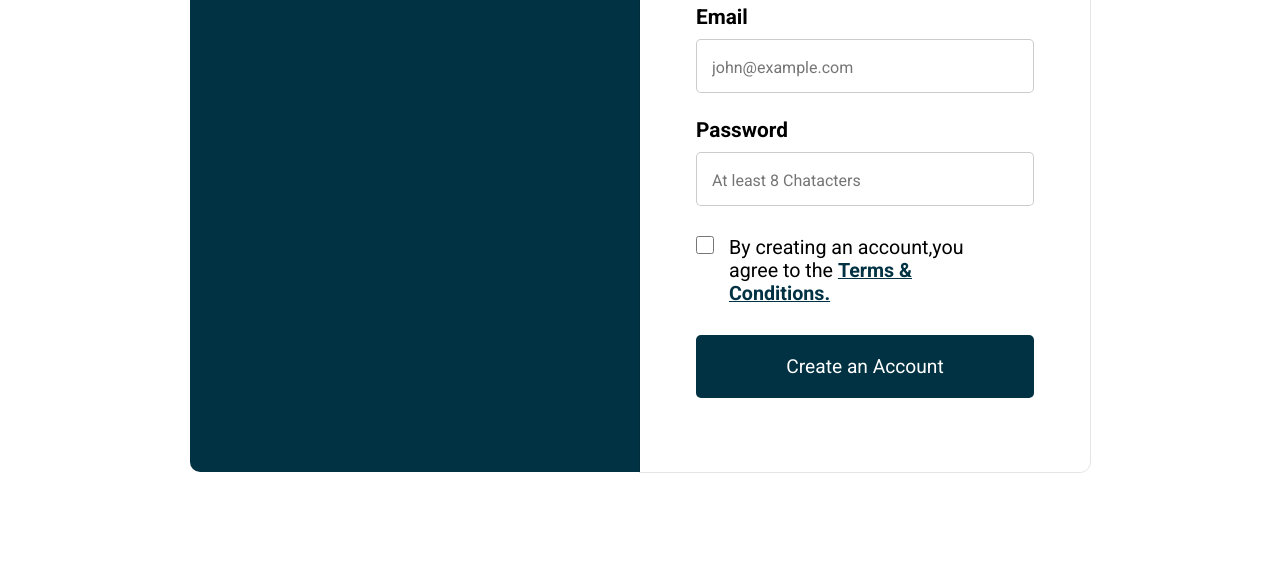
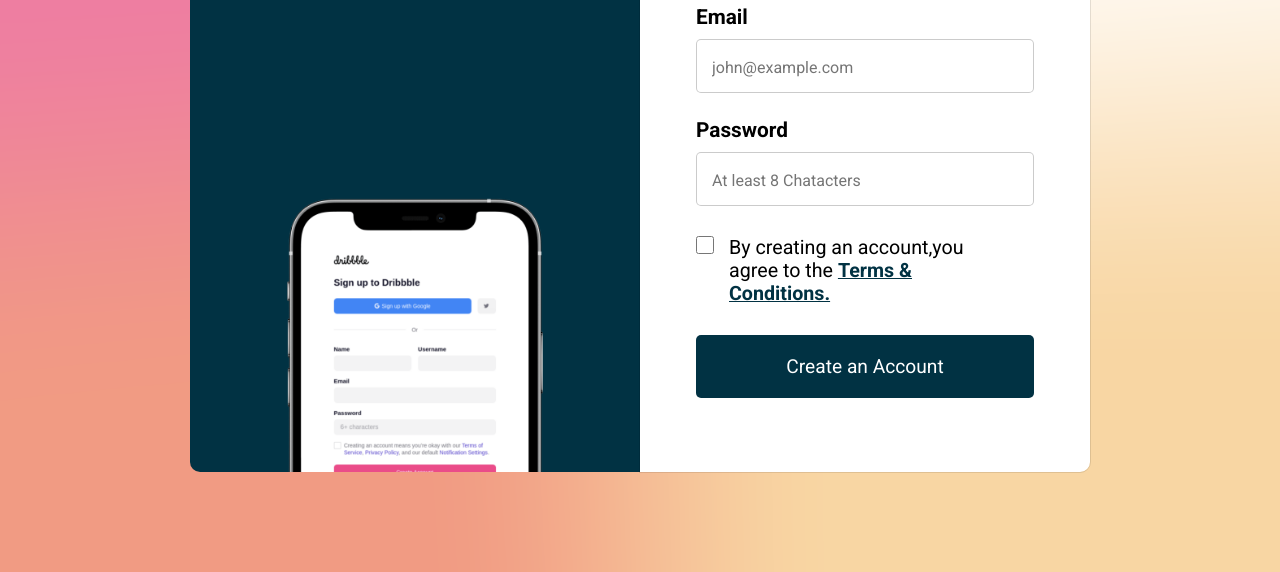
Before and after one commit to miteshp98/Gradie_Sign_Up_Starter_Files, a plain HTML site: page index.html in a window 1280 px wide. Shown: the part 228-800 px from the top of the page. Drawn offline with Linux system fonts and the light colour scheme; the site is published under a folder, as on GitHub Pages, so addresses that start at the root find nothing.

Commit message:
Change Path of Image

```diff
--- a/style/style.css
+++ b/style/style.css
@@ -14,7 +14,7 @@
 }
 
 body {
-  background: url(/Assets/Background.png) no-repeat;
+  background: url(../Assets/Background.png) no-repeat;
   background-size: cover;
 }
 
@@ -32,7 +32,7 @@ body {
 
 .title-image-container {
   background-color: var(--primary-color);
-  background-image: url(/Assets/iPhone\ Mockup.png);
+  background-image: url(../Assets/iPhone\ Mockup.png);
   background-repeat: no-repeat;
   background-size: 45vh;
   background-position: center bottom;
```
